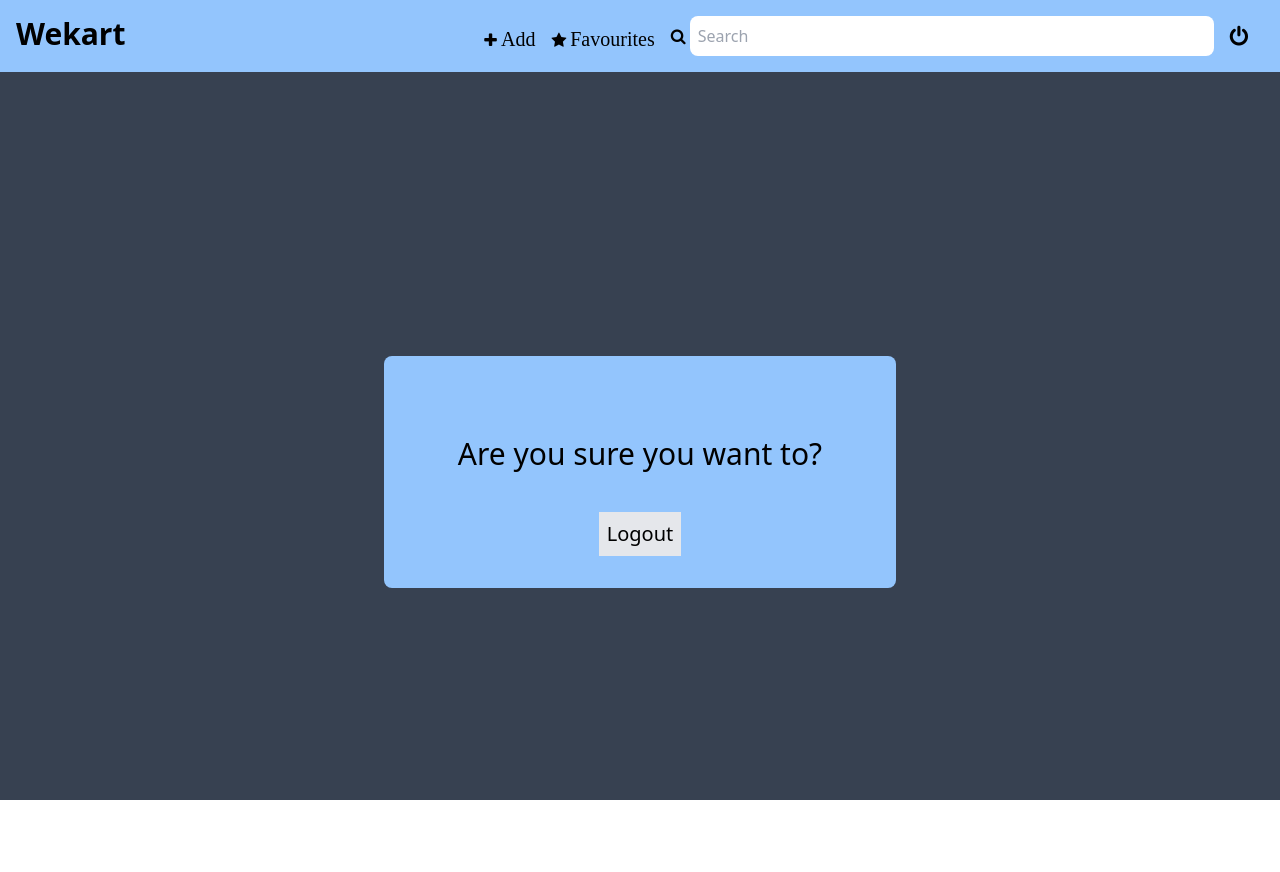
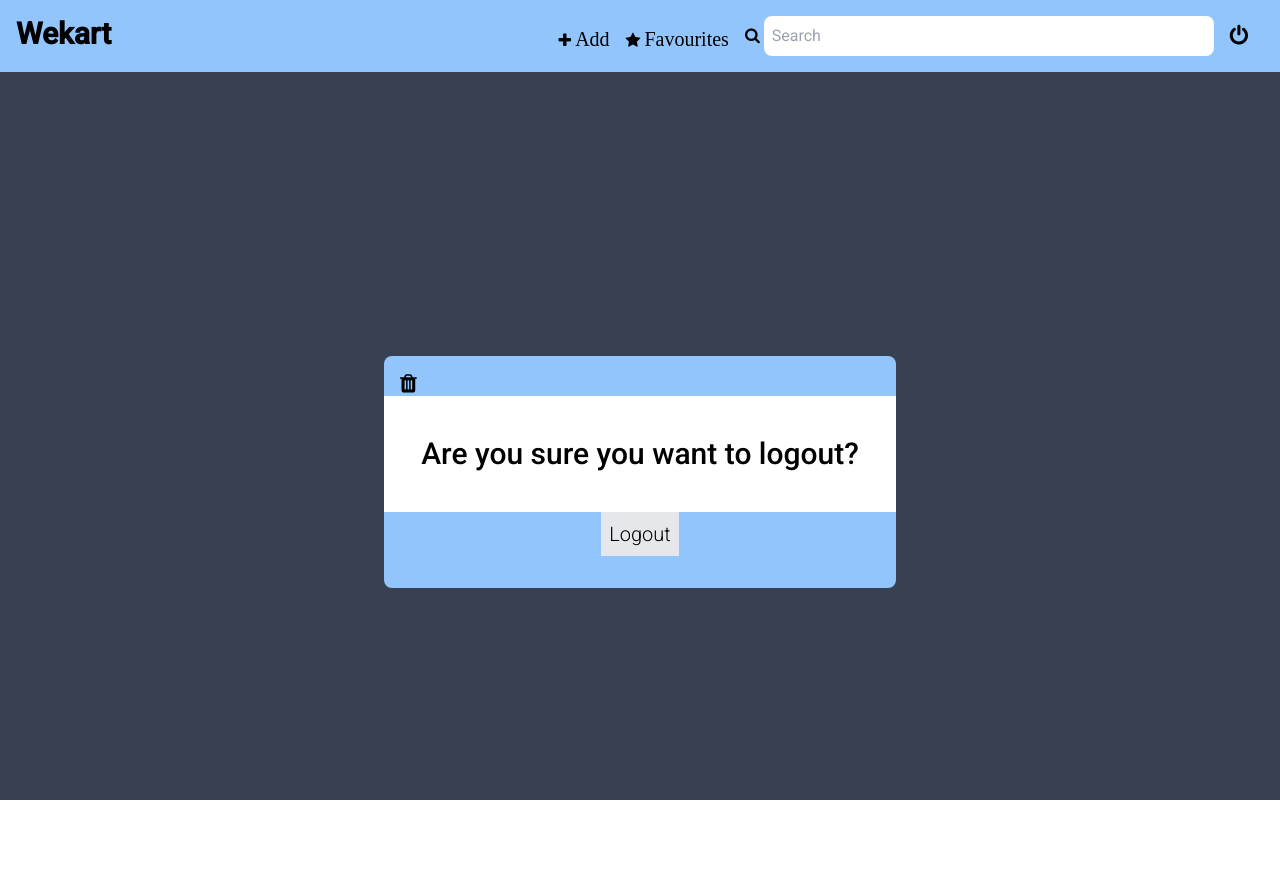
Before and after one commit to Risheegit/Wekart, a Django app: template items/templates/users/logout.html in a window 1280 px wide. Run offline with Django 3.2, Linux system fonts and the light colour scheme; the template is opened without the code that fills it, so the values that code supplies are empty; some libraries are stand-ins or nearby versions.

Commit message:
Added font

```diff
--- a/items/templates/items/base.html
+++ b/items/templates/items/base.html
@@ -7,11 +7,21 @@
   <meta charset="UTF-8">
   <meta name="viewport" content="width=device-width, initial-scale=1.0">
   <script src="https://cdn.tailwindcss.com"></script>
-  <link href="https://maxcdn.bootstrapcdn.com/font-awesome/4.7.0/css/font-awesome.min.css"
+  <link rel="preconnect" href="https://fonts.googleapis.com">
+  <link rel="preconnect" href="https://fonts.gstatic.com" crossorigin>
+  <link href="https://fonts.googleapis.com/css2?family=Roboto:wght@300;400;500&display=swap" rel="stylesheet">
+
+<link href="https://maxcdn.bootstrapcdn.com/font-awesome/4.7.0/css/font-awesome.min.css"
       rel="stylesheet"
       integrity="sha384-wvfXpqpZZVQGK6TAh5PVlGOfQNHSoD2xbE+QkPxCAFlNEevoEH3Sl0sibVcOQVnN"
       crossorigin="anonymous"
 >
+<style>
+	body {
+	font-family: 'Roboto', serif;
+	font-size: 16px;
+	}
+</style>
 </head>
 <body>
 	<div class="bg-gray-700 w-full h-screen ">
@@ -30,7 +40,7 @@
 					<div class="pt-1.5 pl-1 pb-0 ">
 						<form method="get" action="{% url 'create' %}">
 							<button type="submit">
-								<i class="fa fa-plus"><span class="pl-1 pt-0.5 pr-4 text-xl">Add</span></i>
+								<i class="fa fa-plus"><span class="pl-1 pt-0.5 pr-4 text-xl font">Add</span></i>
 							</button>
 						</form>
 					</div>
--- a/items/templates/users/logout.html
+++ b/items/templates/users/logout.html
@@ -2,7 +2,14 @@
 {% block content %}
 <div class="flex flex-col w-full h-screen items-center justify-center">
     <div class="flex flex-col bg-blue-300 h-3/10 w-2/5 items-center justify-start rounded-lg">
-        <p class="text-3xl font-medium text-black mt-20 mb-10">Are you sure you want to?</p>
+        <div class="flex flex-row w-full px-4 pt-4 justify-start items-start">
+            <button type="submit" action="{% url 'home' %}">
+                <a href="{% url 'home' %}"><i class="fa fa-lg fa-trash"></i></a>
+            </button>
+        </div>
+        <div class="flex flex-col bg-white w-full items-center justify-center">
+            <p class="text-3xl font-medium text-black mx-4 mt-10 mb-10">Are you sure you want to logout?</p>
+        </div>
         <div class="mb-8">
             <button class="bg-gray-200 p-2" type="submit" action="{% url 'login' %}">
                 <a href="{% url 'login' %}"><span class="text-xl font-thin">Logout</span></a>
```
Also changed, not shown: media/post_images/default_771avM8.jpg (added).
